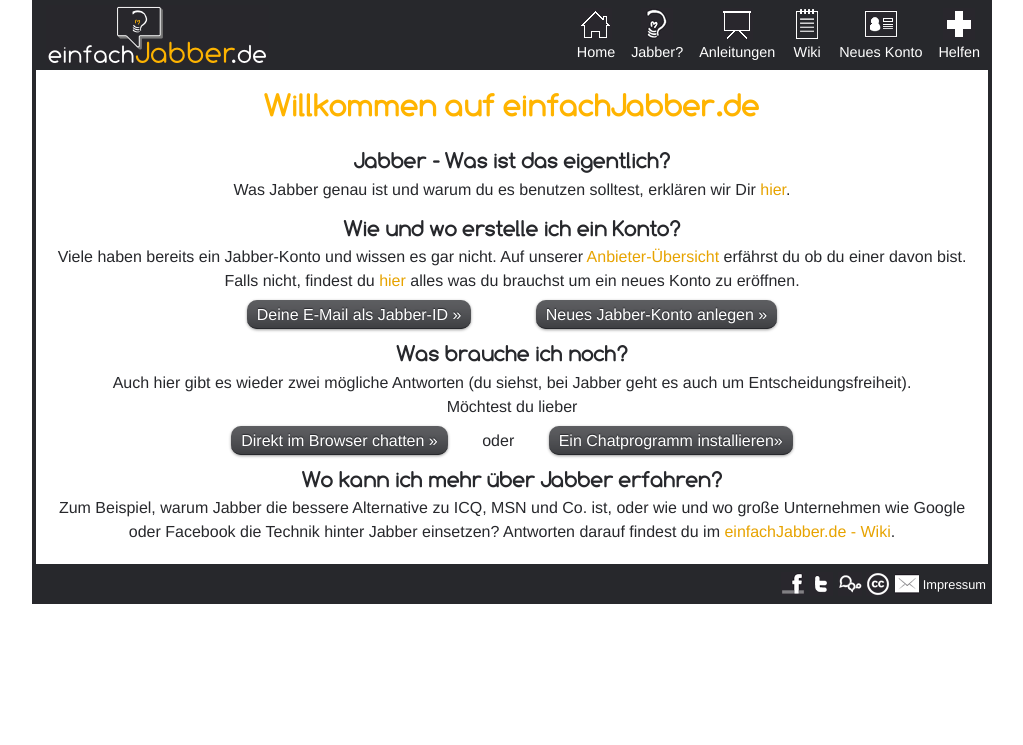
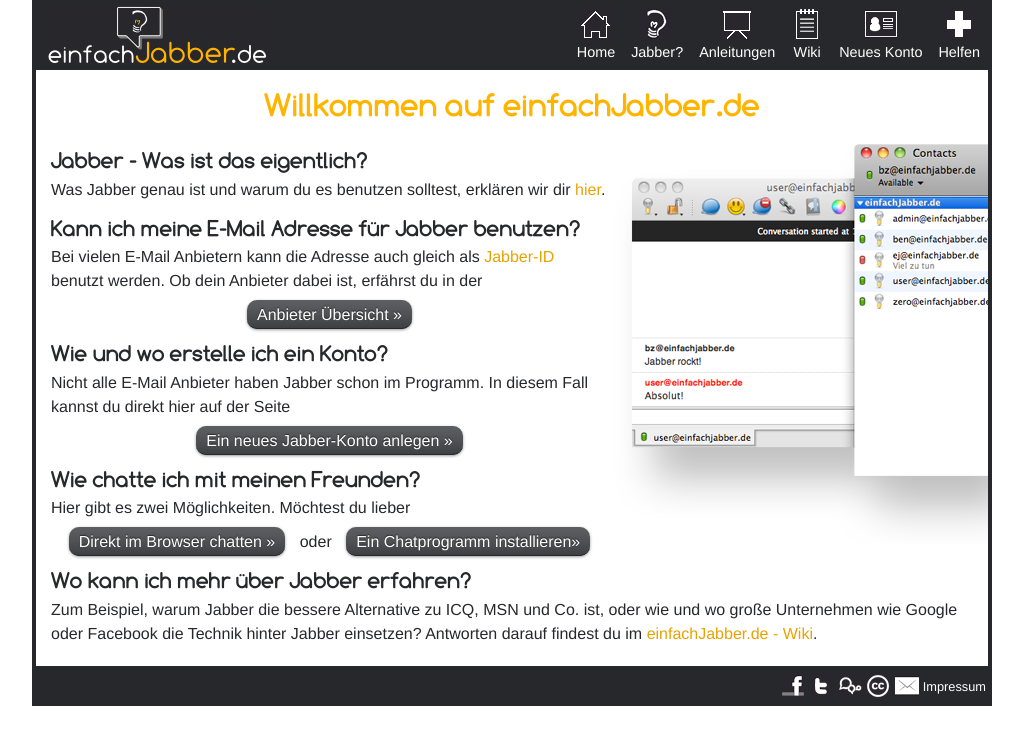
Before and after one commit to einfachjabber/einfachjabber.de, a Flask app: page / in a window 1280 px wide. Shown: the top 745 px of the page, without its empty margins (128-1151 px from the left). Run offline with Flask 2, Linux system fonts and the light colour scheme; parts of the project's set-up code (start-up, migrations or seed data) failed here and were passed over; some libraries are stand-ins or nearby versions.

Commit message:
new start page

```diff
--- a/stepbystep/static/css/master.css
+++ b/stepbystep/static/css/master.css
@@ -15,7 +15,7 @@ h1, h2, h3, h4 {font-family:Comfortaa;font-weight:bold;}
 h1 {color:#ffb400;font-size:2em;margin:10px 0 15px 0;text-align:center;}
 h2 {font-size:1.6em;text-align:left;}
 span.h2 {font-size:1.6em;text-align:left;}
-h3 {font-size:1.4em;text-align:center;}
+h3 {font-size:1.4em;text-align:left;}
 span.h3 {font-size:1.4em;text-align:left;}
 img {border:none;}
 img.logos {padding:10px;}
@@ -26,15 +26,12 @@ ul {list-style:none;}
 ul.errors li {color:red;font-weight:bold;}
 /* start.html specific */
 /************************/
-#start p {text-align:center;}
-#start ul {list-style:disc;margin-bottom:15px;text-align:left;}
-#start ul li {margin:0 auto;width:70%;}
+img.home_screenshot {float:right;margin: 0 0 0 -35px;position:relative;right:-15px;top:0px;z-index:-10;}
+#start {position:relative;}
+#start p {text-align:left;}
 #start h3 {margin:10px 0 0 0;}
-#choice {margin:-30px auto 30px auto;text-align:center;width:90%}
-#choice img.yes, img.no {position:relative;top:10px;z-index:0;}
-div#yes {margin:50px 0;}
-a.choice-button {background:#27282C url(../images/ui/alert-overlay.png) repeat-x;border-bottom:1px solid #27282C;border-radius:10px;-moz-border-radius:10px;-webkit-border-radius:10px;-moz-box-shadow:0 1px 5px #999;-webkit-box-shadow:0 1px 3px #999;color:#fff;margin:0 30px;padding:6px 10px 5px 10px;position:relative;text-decoration:none;text-shadow:0 -1px 1px #27282C;}
-a.choice-button:hover, a.mailprovider:hover {background-color:#111;color:#ffb400;}
+a.choice-button {background:#27282C url(../images/ui/alert-overlay.png) repeat-x;border-bottom:1px solid #27282C;border-radius:10px;-moz-border-radius:10px;-webkit-border-radius:10px;-moz-box-shadow:0 1px 5px #999;-webkit-box-shadow:0 1px 3px #999;color:#fff;margin:0 10px;padding:6px 10px 5px 10px;position:relative;text-align:left;text-decoration:none;text-shadow:0 -1px 1px #27282C;}
+a.choice-button:hover {background-color:#111;color:#ffb400;}
 /* header.html specific */
 /************************/
 #navigation {background-color:#27282C;border-left:4px solid #27282C;border-right:4px solid #27282C;height:70px;margin:0 auto;width:952px;}
--- a/stepbystep/templates/start.html
+++ b/stepbystep/templates/start.html
@@ -6,14 +6,17 @@
 {% block content %}
 <h1>Willkommen auf einfachJabber.de</h1>
 <div id="start">
+  <img class="home_screenshot" src="{{ url_for('static', filename="images/ui/client_screenshot.png") }}" alt="Jabber Client" />
   <h3>Jabber - Was ist das eigentlich?</h3>
-  <p>Was Jabber genau ist und warum du es benutzen solltest, erklären wir Dir <a href="{{ url_for('jabber') }}" title="Was ist Jabber - wiki.einfachjabber.de">hier</a>.</p>
+  <p>Was Jabber genau ist und warum du es benutzen solltest, erklären wir dir <a href="{{ url_for('jabber') }}" title="Was ist Jabber - wiki.einfachjabber.de">hier</a>.</p>
+  <h3>Kann ich meine E-Mail Adresse für Jabber benutzen?</h3>
+  <p>Bei vielen E-Mail Anbietern kann die Adresse auch gleich als <a href="http://wiki.einfachjabber.de/Glossar#Jabber-ID" title="Jabber-ID - Glossar - wiki.einfachjabber.de">Jabber-ID</a> benutzt werden. Ob dein Anbieter dabei ist, erfährst du in der</p>
+  <a href="http://wiki.einfachjabber.de/E-Mail-Provider" class="choice-button" title="Kann ich meine E-Mail Adresse für Jabber benutzen?">Anbieter Übersicht &raquo;</a>
   <h3>Wie und wo erstelle ich ein Konto?</h3>
-  <p>Viele haben bereits ein Jabber-Konto und wissen es gar nicht. Auf unserer <a href="http://wiki.einfachjabber.de/Jabber-Provider" title="Jabber Provider - wiki.einfachjabber.de">Anbieter-Übersicht</a> erfährst du ob du einer davon bist.<br /> Falls nicht, findest du <a href="http://wiki.einfachjabber.de/Neues-Konto" title="Neues Jabber Konto eröffnen - wiki.einfachjabber.de">hier</a> alles was du brauchst um ein neues Konto zu eröffnen.</p>
-  <a href="http://wiki.einfachjabber.de/Jabber-Provider" class="choice-button" title="Deine E-Mail als Jabber-ID">Deine E-Mail als Jabber-ID &raquo;</a>
-  <a href="{{ url_for('jabberreg') }}" class="choice-button" title="Neues Jabber-Konto anlegen">Neues Jabber-Konto anlegen &raquo;</a>
-  <h3>Was brauche ich noch?</h3>
-  <p>Auch hier gibt es wieder zwei mögliche Antworten (du siehst, bei Jabber geht es auch um Entscheidungsfreiheit).<br/ >Möchtest du lieber</p>
+  <p>Nicht alle E-Mail Anbieter haben Jabber schon im Programm. In diesem Fall kannst du direkt hier auf der Seite</p>
+  <a href="{{ url_for('jabberreg') }}" class="choice-button" title="Neues Jabber-Konto anlegen">Ein neues Jabber-Konto anlegen &raquo;</a>
+  <h3>Wie chatte ich mit meinen Freunden?</h3>
+  <p>Hier gibt es zwei Möglichkeiten. Möchtest du lieber</p>
   <a href="{{ url_for('oslist') }}" class="choice-button" title="Zu den Jabber-Anleitungen">Direkt im Browser chatten &raquo;</a> oder <a href="{{ url_for('oslist') }}" class="choice-button" title="Zu den Jabber-Anleitungen">Ein Chatprogramm  installieren&raquo;</a>
   <h3>Wo kann ich mehr über Jabber erfahren?</h3>
   <p>Zum Beispiel, warum Jabber die bessere Alternative zu ICQ, MSN und Co. ist, oder wie und wo große Unternehmen wie Google oder Facebook die Technik hinter Jabber einsetzen? Antworten darauf findest du im <a href="http://wiki.einfachjabber.de" title="einfachJabber.de - Wiki">einfachJabber.de - Wiki</a>.
```
Also changed, not shown: stepbystep/static/images/ui/client_screenshot.png (added).
